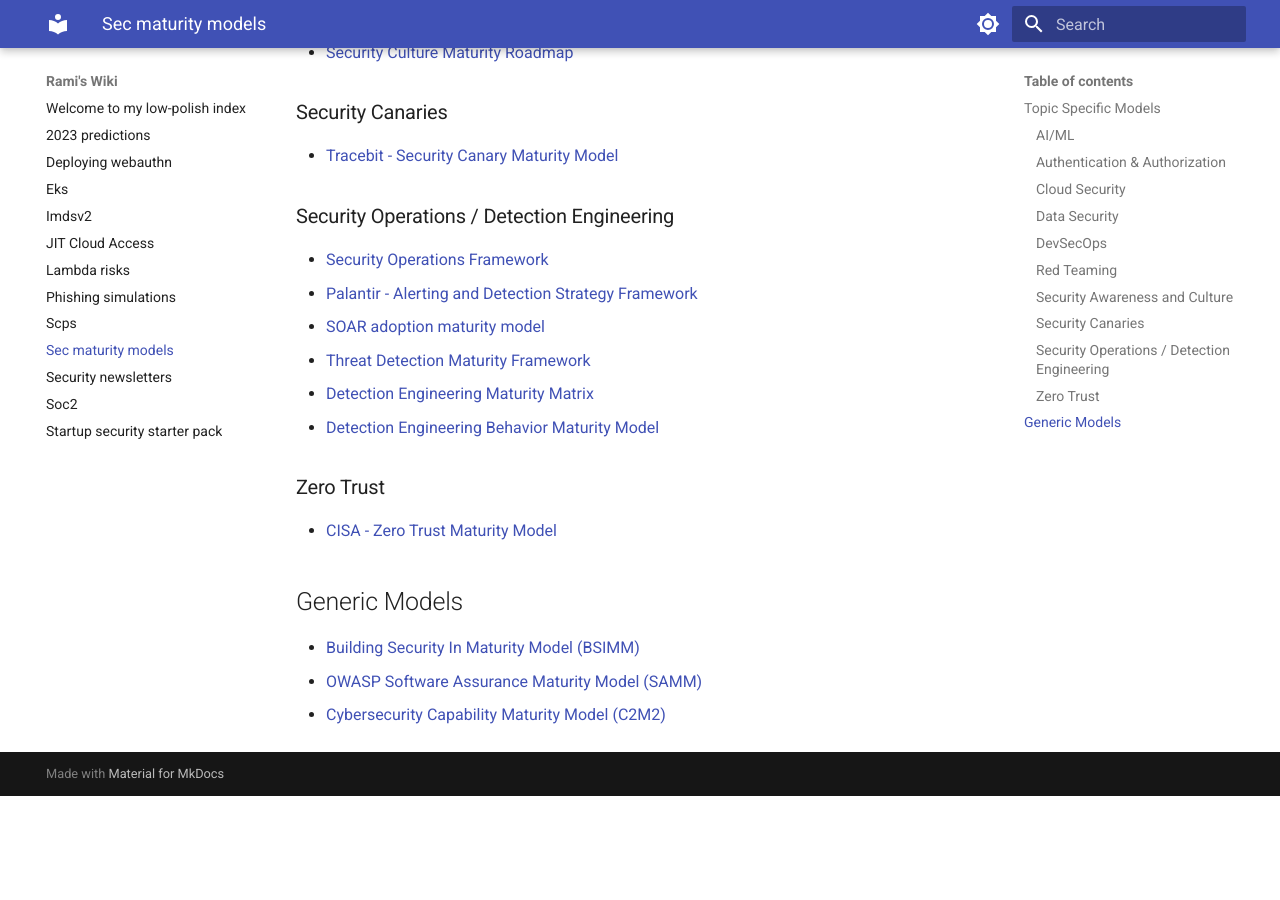
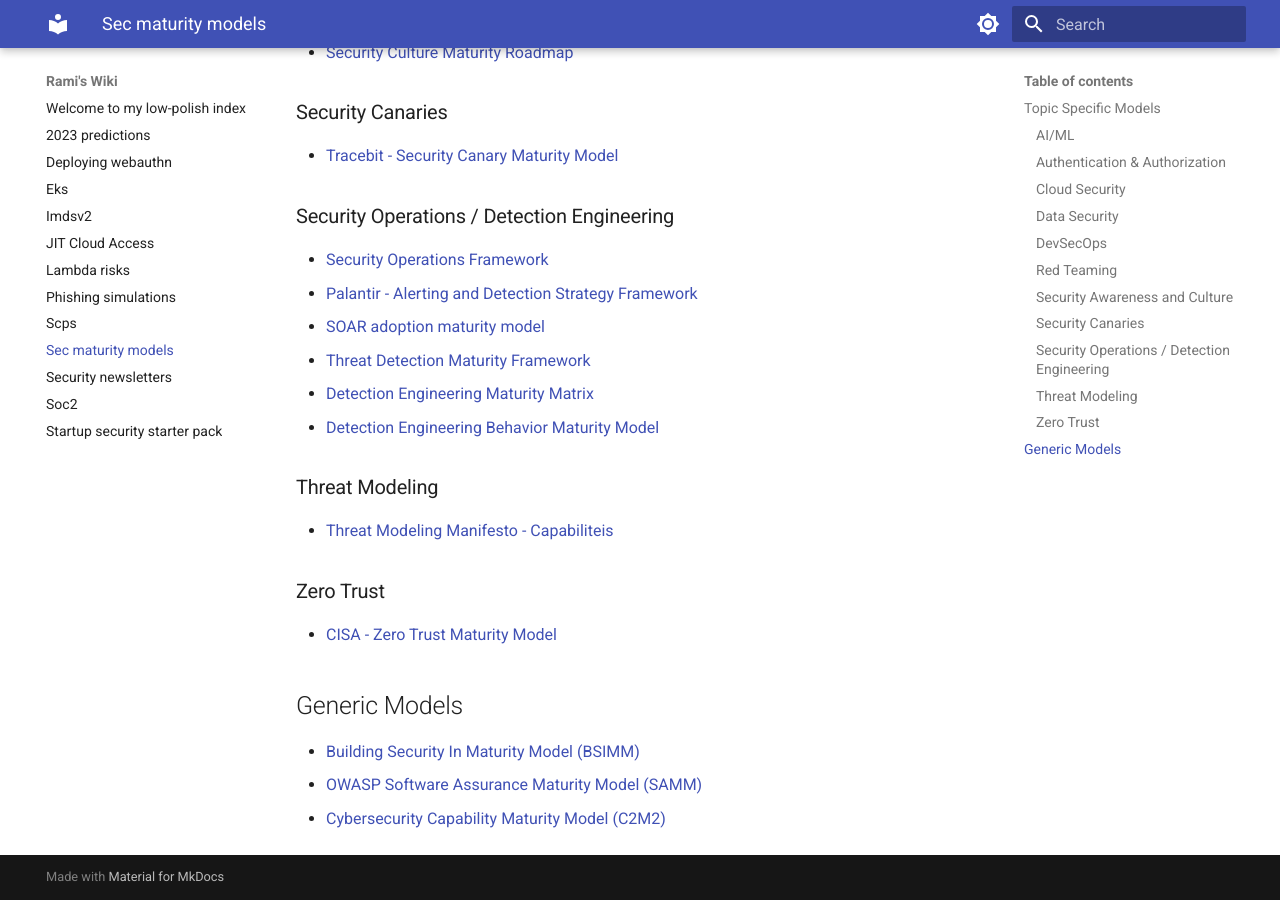
Before and after one commit to ramimac/wiki, an MkDocs documentation site: the page built from docs/sec-maturity-models.md, in a window 1280 px wide and 900 px high, scrolled down 1060 px. Built offline with MkDocs 1.6.1 and Material for MkDocs 9.7.7, drawn with Linux system fonts in a browser that asks for light colours; before the commit the page ends 1856 px from its top, so only the background shows below that.

Commit message:
Fixes #72: Add TM Capabilities

```diff
--- a/docs/sec-maturity-models.md
+++ b/docs/sec-maturity-models.md
@@ -42,6 +42,10 @@
 * [Detection Engineering Maturity Matrix](https://detectionengineering.io/)
 * [Detection Engineering Behavior Maturity Model](https://www.elastic.co/security-labs/elastic-releases-debmm)
 
+### Threat Modeling
+
+* [Threat Modeling Manifesto - Capabiliteis](https://www.threatmodelingmanifesto.org/capabilities/)
+
 ### Zero Trust
 * [CISA - Zero Trust Maturity Model](https://www.cisa.gov/sites/default/files/2023-04/zero_trust_maturity_model_v2_508.pdf)
 
```
